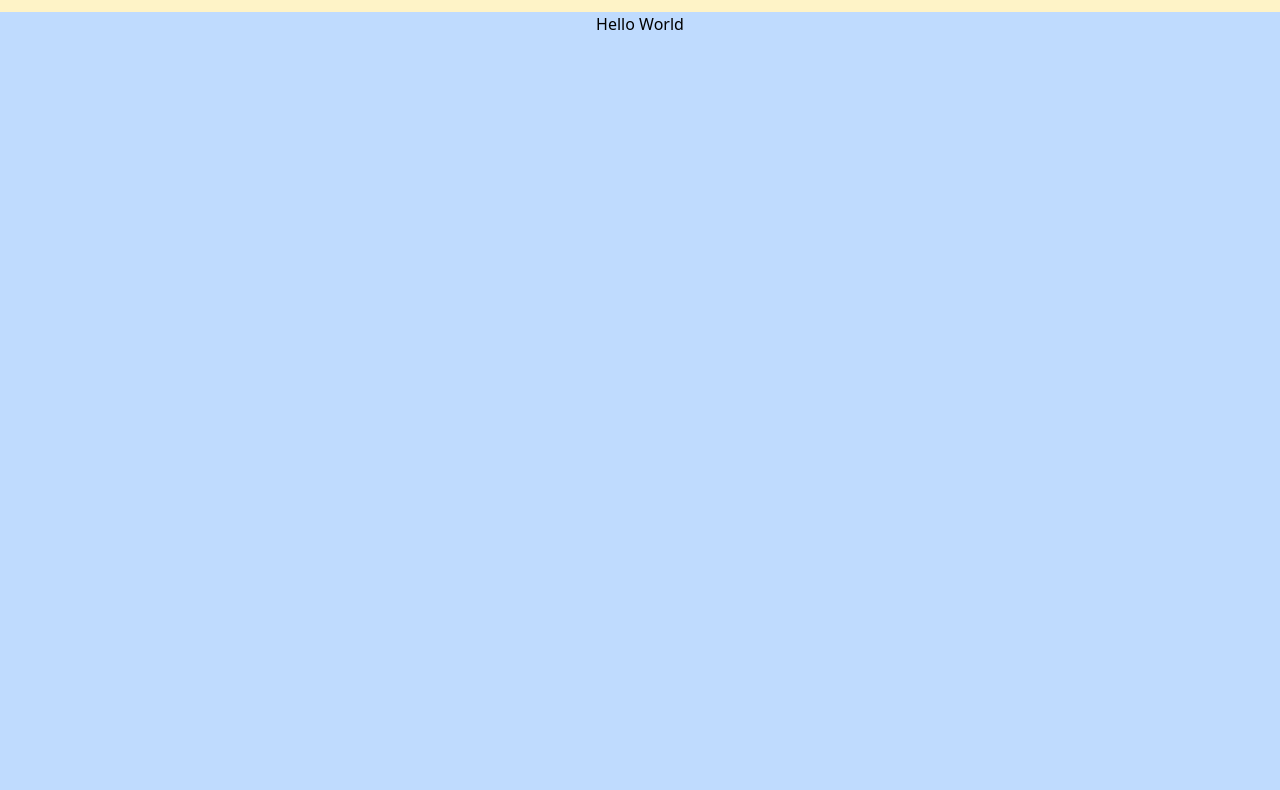
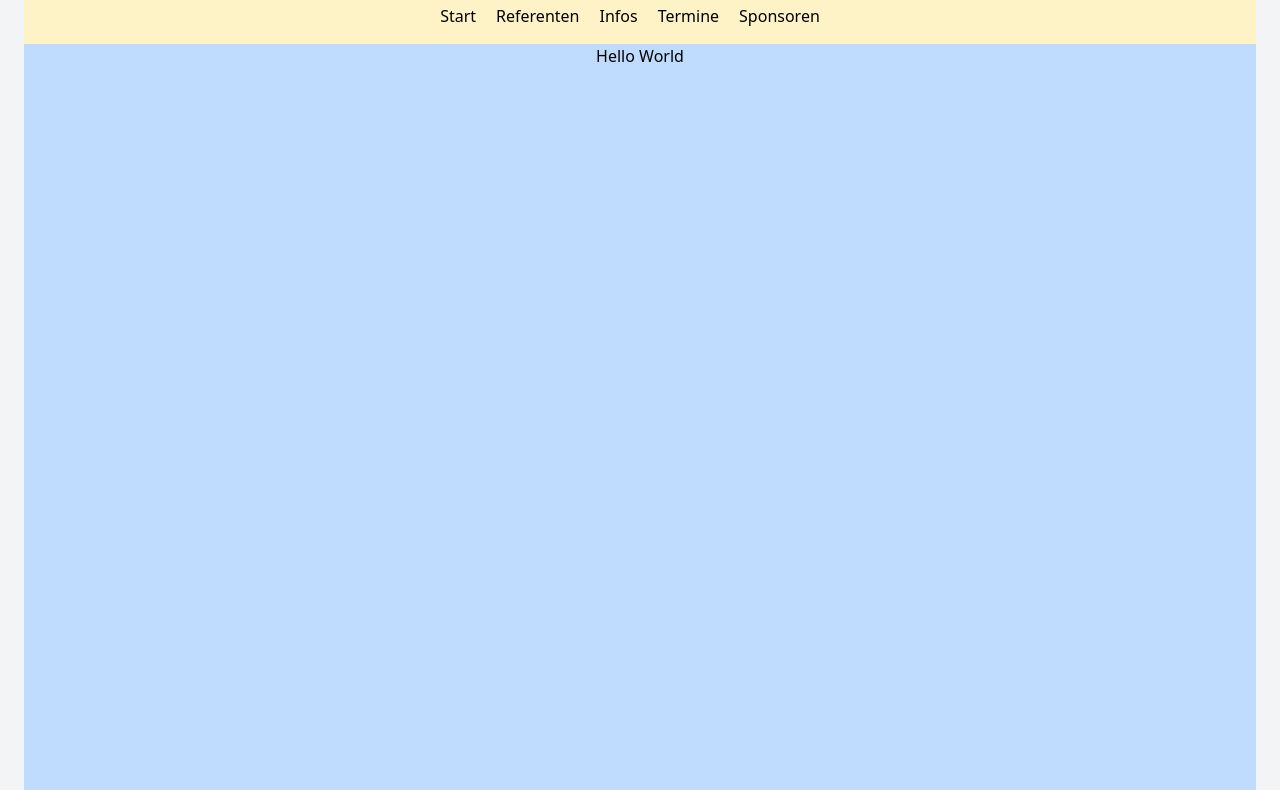
Before and after one commit to manuelpaul86/bng-gatsby, a Gatsby site: page / in a window 1280 px wide. Shown: the part 132-922 px from the top of the page. Built offline with nearby package versions, Linux system fonts and the light colour scheme; Gatsby itself is replaced by a stand-in of ours.

Commit message:
Update layout.js

```diff
--- a/src/components/layout.js
+++ b/src/components/layout.js
@@ -33,7 +33,7 @@ const ListLink = props => (
 
 export default function Layout({ children }) {
   return (
-    <div class="container mx-auto">
+    <div class="container min-h-screen mx-auto bg-gray-100 px-6 py-8">
       <header>
         <div class="bg-yellow-100 pt-5">
           <nav class="h-30">
```
